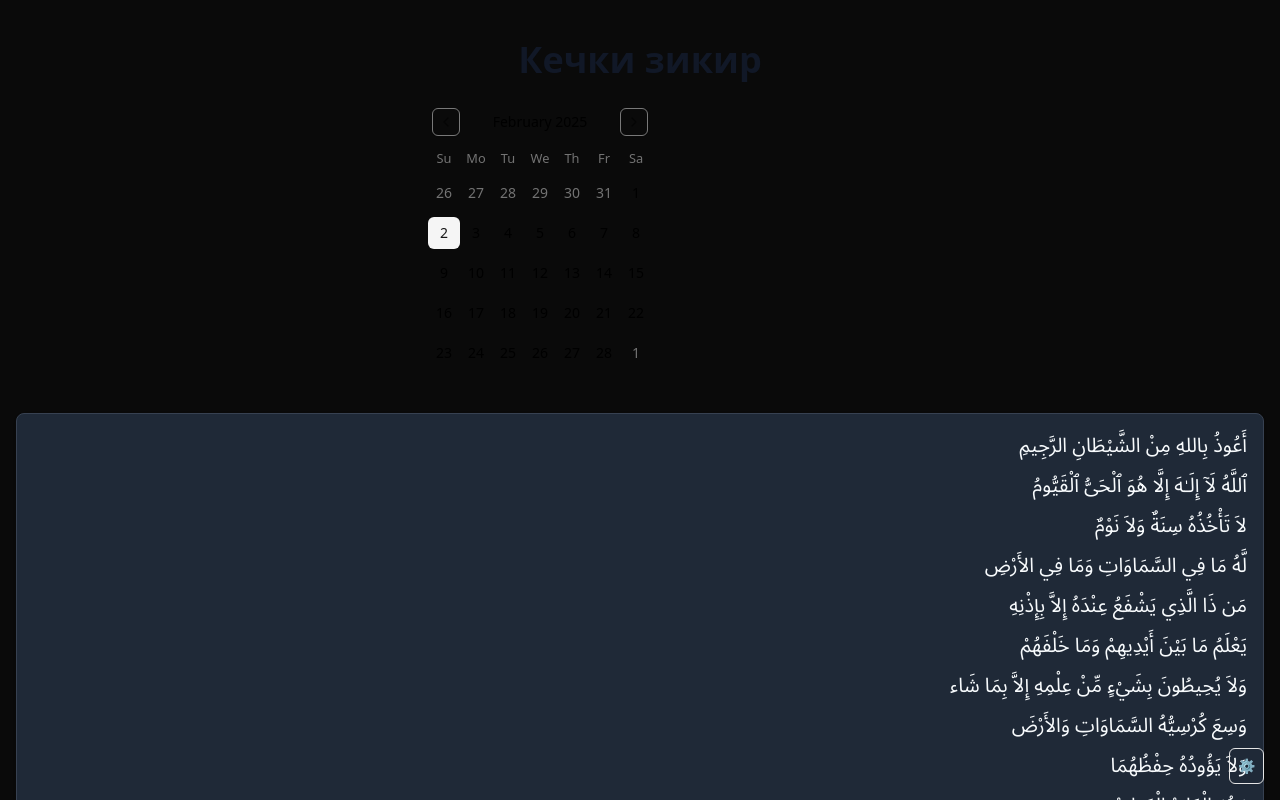
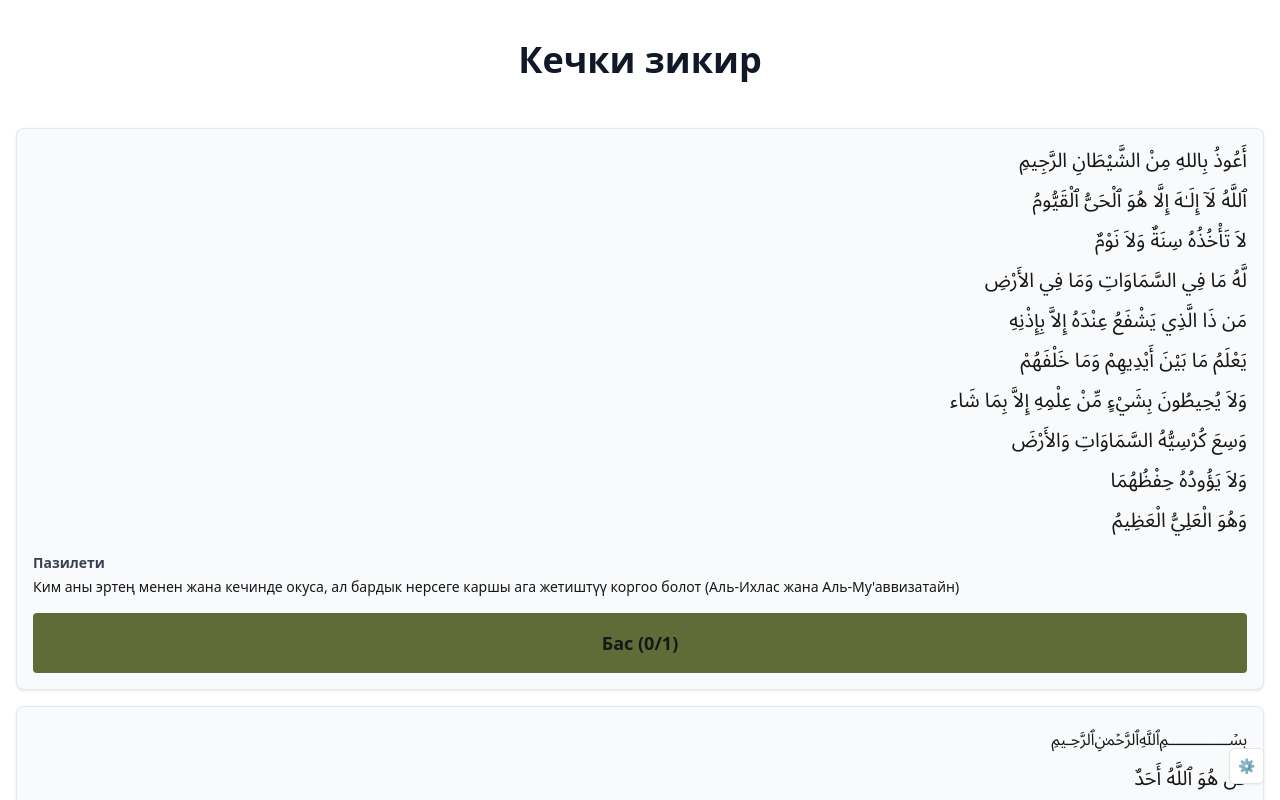
Before and after one commit to baiamansama/thikr_app, a Next.js app in the folder client/: page / in a window 1280 px wide. Shown: the top 800 px of the page. Built offline with nearby package versions, Linux system fonts and the light colour scheme.

Commit message:
client: remove Calendar component logic

```diff
--- a/client/app/page.tsx
+++ b/client/app/page.tsx
@@ -20,7 +20,7 @@ import {
 import { Button } from "@/components/ui/button";
 import { Description } from "@radix-ui/react-dialog";
 import { VisuallyHidden } from "@radix-ui/react-visually-hidden";
-import { Calendar } from "@/components/ui/calendar";
+// Removed Calendar import
 
 interface Translation {
   [language: string]: string;
@@ -103,7 +103,7 @@ export interface IThikrDB {
   counters: { [azkarId: string]: number };
   showTranslation: boolean;
   lastReacCard: string;
-  completedDays: { [categoryId: string]: string[] };
+  // removed completedDays property
 }
 
 const LOCAL_STORAGE_KEY = "thikr_db";
@@ -114,7 +114,7 @@ const INITIAL_DB: IThikrDB = {
   counters: {},
   showTranslation: false,
   lastReacCard: "",
-  completedDays: {},
+  // removed completedDays
 };
 
 interface IAzkarCardProps {
@@ -442,72 +442,9 @@ export default function HomePage() {
     return Array.from(groups.values());
   }, [selectedCategoryData]);
 
-  useEffect(() => {
-    if (groupedAzkars.length > 0) {
-      const allComplete = groupedAzkars.every(
-        (azkar) => (counters[azkar.id] || 0) >= azkar.count
-      );
-      if (allComplete) {
-        const today = new Date().toISOString().split("T")[0];
-        setDb((prev) => {
-          const categoryCompletedDays =
-            prev.completedDays[selectedCategory] || [];
-          if (!categoryCompletedDays.includes(today)) {
-            return {
-              ...prev,
-              completedDays: {
-                ...prev.completedDays,
-                [selectedCategory]: [...categoryCompletedDays, today],
-              },
-            };
-          }
-          return prev;
-        });
-      }
-    }
-  }, [counters, selectedCategory, groupedAzkars]);
-
-  const clearHistory = useCallback(() => {
-    if (!selectedCategoryData) return;
-    const newCounters = { ...db.counters };
-    groupedAzkars.forEach((azkar) => {
-      newCounters[azkar.id] = 0;
-    });
-    setDb((prev) => ({ ...prev, counters: newCounters }));
-
-    setClearHistoryClicked(true);
-    setTimeout(() => setClearHistoryClicked(false), 200);
-  }, [db.counters, selectedCategoryData, groupedAzkars]);
-
-  const supportedLanguages = useMemo(
-    () => data.metadata.supportedLanguages,
-    [data]
-  );
-  const uiTranslations = useMemo(() => data.uiTranslations, [data]);
-  const themes = useMemo(() => data.themes, [data]);
-
-  const getLanguageDisplay = (lang: string): string =>
-    lang === "عربي" ? "عربي" : lang;
-
-  const computedTheme = useMemo(() => {
-    if (theme === "auto") {
-      const hour = new Date().getHours();
-      return hour >= 6 && hour < 18 ? "light" : "dark";
-    }
-    return theme;
-  }, [theme]);
-
-  useEffect(() => {
-    const root = document.documentElement;
-    root.classList.remove("light-theme", "dark-theme", "sepia-theme");
-    root.classList.add(`${computedTheme}-theme`);
-  }, [computedTheme]);
-
   if (!hasMounted || !selectedCategoryData) {
     return null;
   }
-
-  const categoryCompletedDays = db.completedDays[selectedCategory] || [];
 
   return (
     <>
@@ -520,12 +457,7 @@ export default function HomePage() {
                 selectedCategoryData.id}
             </h1>
           </div>
-          {/* Shadcn Calendar with Completed Days Marked */}
-          <div className="mx-auto max-w-md">
-            <Calendar
-              selected={categoryCompletedDays.map((date) => new Date(date))}
-            />
-          </div>
+          {/* Calendar component removed */}
         </div>
 
         <div className="grid grid-cols-1 gap-4 mt-6">
@@ -538,7 +470,7 @@ export default function HomePage() {
                 key={azkar.id}
                 azkar={azkar}
                 language={language}
-                uiTranslations={uiTranslations}
+                uiTranslations={data.uiTranslations}
                 counter={counters[azkar.id] || 0}
                 updateCounter={updateCounter}
                 showTranslation={showTranslation}
@@ -562,7 +494,7 @@ export default function HomePage() {
           <DrawerHeader>
             <div className="flex justify-center">
               <DrawerTitle className="text-center">
-                {uiTranslations.settings[language] || "Settings"}
+                {data.uiTranslations.settings[language] || "Settings"}
               </DrawerTitle>
               <Description />
             </div>
@@ -570,7 +502,7 @@ export default function HomePage() {
           <div className="flex flex-col">
             <div className="p-4">
               <div className="flex flex-wrap gap-4 justify-center">
-                {supportedLanguages.map((lang) => (
+                {data.metadata.supportedLanguages.map((lang) => (
                   <button
                     key={lang}
                     onClick={() => handleLanguageClick(lang)}
@@ -581,14 +513,14 @@ export default function HomePage() {
                     }`}
                     aria-pressed={lang === language}
                   >
-                    {getLanguageDisplay(lang)}
+                    {lang === "عربي" ? "عربي" : lang}
                   </button>
                 ))}
               </div>
             </div>
             <div className="p-4">
               <div className="flex flex-wrap gap-4 justify-center">
-                {themes.map((item) => (
+                {data.themes.map((item) => (
                   <button
                     key={item.id}
                     onClick={() => handleThemeClick(item.id)}
@@ -625,7 +557,7 @@ export default function HomePage() {
             {language !== "عربي" && (
               <div className="p-4 flex items-center gap-2 justify-center">
                 <span className="flex justify-center items-center cursor-default px-3 py-1 transition-colors bg-[var(--card-bg)] text-[var(--card-text)] border-[var(--card-border)]">
-                  {uiTranslations.toggleTranslation.show[language]}
+                  {data.uiTranslations.toggleTranslation.show[language]}
                 </span>
                 <ToggleSwitch
                   enabled={showTranslation}
@@ -636,14 +568,22 @@ export default function HomePage() {
             <div className="p-4 flex items-center justify-center">
               <Button
                 variant="outline"
-                onClick={clearHistory}
+                onClick={() => {
+                  const newCounters = { ...db.counters };
+                  groupedAzkars.forEach((azkar) => {
+                    newCounters[azkar.id] = 0;
+                  });
+                  setDb((prev) => ({ ...prev, counters: newCounters }));
+                  setClearHistoryClicked(true);
+                  setTimeout(() => setClearHistoryClicked(false), 200);
+                }}
                 className={`transition-colors px-3 py-1 rounded border ${
                   clearHistoryClicked
                     ? "bg-[#606c38] text-white border-[#606c38] hover:bg-[#606c38]/90"
                     : "bg-[var(--card-bg)] text-[var(--card-text)] border-[var(--card-border)] hover:bg-[var(--card-bg)]/80"
                 }`}
               >
-                {uiTranslations.actions.clean_history[language] ||
+                {data.uiTranslations.actions.clean_history[language] ||
                   "🗑️ Clear History"}
               </Button>
             </div>
--- a/client/components/ui/calendar.tsx
+++ /dev/null
@@ -1,76 +0,0 @@
-"use client"
-
-import * as React from "react"
-import { ChevronLeft, ChevronRight } from "lucide-react"
-import { DayPicker } from "react-day-picker"
-
-import { cn } from "@/lib/utils"
-import { buttonVariants } from "@/components/ui/button"
-
-export type CalendarProps = React.ComponentProps<typeof DayPicker>
-
-function Calendar({
-  className,
-  classNames,
-  showOutsideDays = true,
-  ...props
-}: CalendarProps) {
-  return (
-    <DayPicker
-      showOutsideDays={showOutsideDays}
-      className={cn("p-3", className)}
-      classNames={{
-        months: "flex flex-col sm:flex-row space-y-4 sm:space-x-4 sm:space-y-0",
-        month: "space-y-4",
-        caption: "flex justify-center pt-1 relative items-center",
-        caption_label: "text-sm font-medium",
-        nav: "space-x-1 flex items-center",
-        nav_button: cn(
-          buttonVariants({ variant: "outline" }),
-          "h-7 w-7 bg-transparent p-0 opacity-50 hover:opacity-100"
-        ),
-        nav_button_previous: "absolute left-1",
-        nav_button_next: "absolute right-1",
-        table: "w-full border-collapse space-y-1",
-        head_row: "flex",
-        head_cell:
-          "text-muted-foreground rounded-md w-8 font-normal text-[0.8rem]",
-        row: "flex w-full mt-2",
-        cell: cn(
-          "relative p-0 text-center text-sm focus-within:relative focus-within:z-20 [&:has([aria-selected])]:bg-accent [&:has([aria-selected].day-outside)]:bg-accent/50 [&:has([aria-selected].day-range-end)]:rounded-r-md",
-          props.mode === "range"
-            ? "[&:has(>.day-range-end)]:rounded-r-md [&:has(>.day-range-start)]:rounded-l-md first:[&:has([aria-selected])]:rounded-l-md last:[&:has([aria-selected])]:rounded-r-md"
-            : "[&:has([aria-selected])]:rounded-md"
-        ),
-        day: cn(
-          buttonVariants({ variant: "ghost" }),
-          "h-8 w-8 p-0 font-normal aria-selected:opacity-100"
-        ),
-        day_range_start: "day-range-start",
-        day_range_end: "day-range-end",
-        day_selected:
-          "bg-primary text-primary-foreground hover:bg-primary hover:text-primary-foreground focus:bg-primary focus:text-primary-foreground",
-        day_today: "bg-accent text-accent-foreground",
-        day_outside:
-          "day-outside text-muted-foreground aria-selected:bg-accent/50 aria-selected:text-muted-foreground",
-        day_disabled: "text-muted-foreground opacity-50",
-        day_range_middle:
-          "aria-selected:bg-accent aria-selected:text-accent-foreground",
-        day_hidden: "invisible",
-        ...classNames,
-      }}
-      components={{
-        IconLeft: ({ className, ...props }) => (
-          <ChevronLeft className={cn("h-4 w-4", className)} {...props} />
-        ),
-        IconRight: ({ className, ...props }) => (
-          <ChevronRight className={cn("h-4 w-4", className)} {...props} />
-        ),
-      }}
-      {...props}
-    />
-  )
-}
-Calendar.displayName = "Calendar"
-
-export { Calendar }
```
